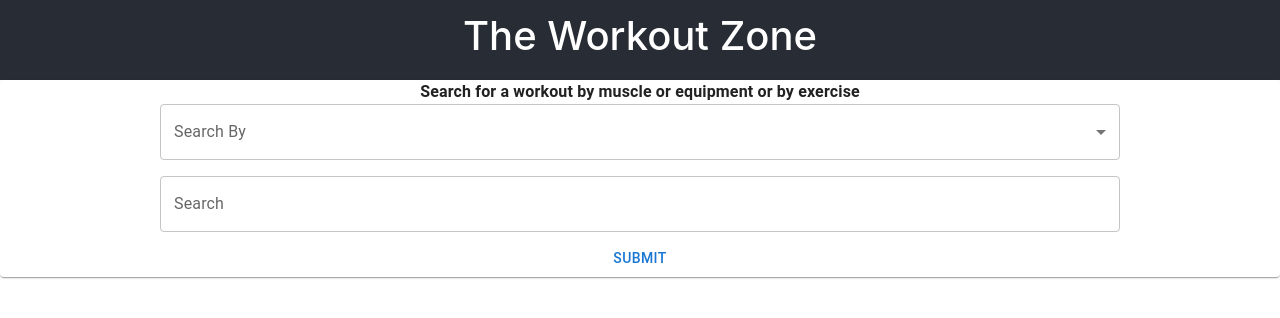
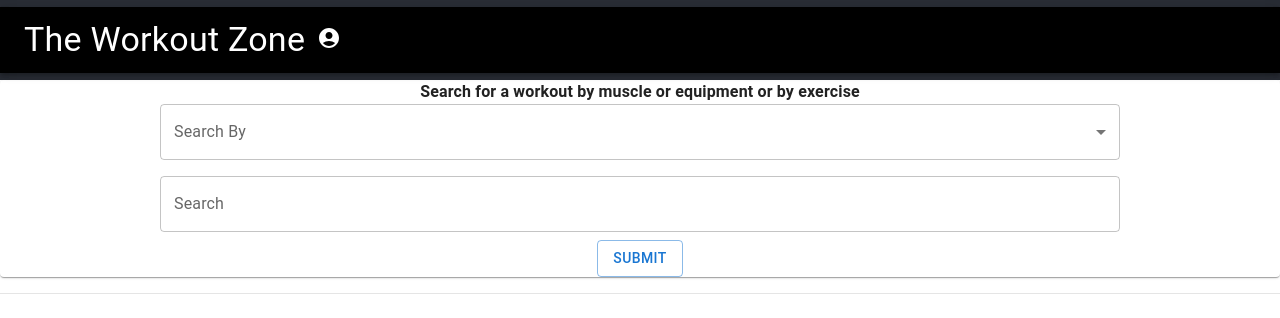
Before and after one commit to zznash24/Fitness-Tracker-Capstone, a React (Create React App) app in the folder fitness-tracker-frontend/: page / in a window 1280 px wide. Shown: the top 318 px of the page. Built offline with nearby package versions, Linux system fonts and the light colour scheme.

Commit message:
added a bunch of css and styling

```diff
--- a/fitness-tracker-frontend/src/App.js
+++ b/fitness-tracker-frontend/src/App.js
@@ -1,21 +1,20 @@
 import './App.css';
 import WorkoutApp from './Componenets/WorkoutApp';
 import Grid from '@mui/material/Grid';
+import Header from './Componenets/Header';
 
 function App() {
-
-
 
   return (
 
     <div className="App">
       <header className="App-header">
-        <h1>The Workout Zone</h1>
+        <Header />
       </header>
 
 
-      <Grid>
-      <WorkoutApp />
+      <Grid className='body-grid'>
+        <WorkoutApp />
       </Grid>
 
 
--- /dev/null
+++ b/fitness-tracker-frontend/src/Componenets/Footer.js
@@ -0,0 +1,13 @@
+import react from 'react';
+import Box from '@mui/material/Box';
+import Button from '@mui/material/Button';
+
+function Footer() {
+    return (
+        <Box className="Footer" >
+          <Button className='Save-Work' />
+        </Box>
+      )
+}
+
+export default Footer;
--- /dev/null
+++ b/fitness-tracker-frontend/src/Componenets/Header.js
@@ -0,0 +1,64 @@
+import React from 'react';
+import AppBar from '@mui/material/AppBar';
+import Toolbar from '@mui/material/Toolbar';
+import Typography from '@mui/material/Typography';
+import AccountCircle from '@mui/icons-material/AccountCircle';
+import IconButton from '@mui/material/IconButton';
+import MenuItem from '@mui/material/MenuItem';
+import Menu from '@mui/material/Menu';
+import '../styles/Header.css';
+
+function Header() {
+    const [anchorEl, setAnchorEl] = React.useState(null);
+
+    const handleClose = () => {
+        setAnchorEl(null);
+      };
+
+    const handleMenu = (event) => {
+        setAnchorEl(event.currentTarget);
+      };
+
+    return (
+        <AppBar className="Header" position="static">
+            <Toolbar className='Nav-bar'>
+                <Typography variant="h4" className="Header-logo">
+                    The Workout Zone
+                </Typography>
+
+                <IconButton
+                    size="large"
+                    aria-label="account of current user"
+                    aria-controls="menu-appbar"
+                    onClick={handleMenu}
+                    >
+                    <div className='User-Icon'>
+                        <AccountCircle />
+                    </div>
+                </IconButton>
+
+                <Menu
+                id="menu-appbar"
+                anchorEl={anchorEl}
+                anchorOrigin={{
+                  vertical: 'top',
+                  horizontal: 'right',
+                }}
+                keepMounted
+                transformOrigin={{
+                  vertical: 'top',
+                  horizontal: 'right',
+                }}
+                open={Boolean(anchorEl)}
+                onClose={handleClose}
+              >
+                <MenuItem onClick={handleClose}>My Account</MenuItem>
+                <MenuItem onClick={handleClose}>Logout</MenuItem>
+              </Menu>
+
+            </Toolbar>
+        </AppBar>
+    )
+}
+
+export default Header;
--- a/fitness-tracker-frontend/src/Componenets/Results.js
+++ b/fitness-tracker-frontend/src/Componenets/Results.js
@@ -11,7 +11,6 @@ import Typography from "@mui/material/Typography";
 import ExpandMoreIcon from '@mui/icons-material/ExpandMore';
 import Button from '@mui/material/Button';
 import Box from '@mui/material/Box';
-import Icon from '@mui/material/Icon';
 import "../styles/Results.css";
 
 const ExpandMore = styled((props) => {
--- a/fitness-tracker-frontend/src/Componenets/WorkSearch.js
+++ b/fitness-tracker-frontend/src/Componenets/WorkSearch.js
@@ -29,7 +29,7 @@ function WorkoutSearch(props) {
                 <TextField value={props.values.searchTerm} onChange={props.handleChange} name="searchTerm" label="Search" />
                 </FormControl>
                 <br />
-                <Button type="submit" onClick={(event) => {
+                <Button className='sub-button' type="submit" variant='outlined' onClick={(event) => {
                     event.preventDefault();
                     props.handleSubmit(props.values, props.searchByHolder, props.searchTermHolder);
                 }}>Submit</Button>
--- a/fitness-tracker-frontend/src/Componenets/WorkoutApp.js
+++ b/fitness-tracker-frontend/src/Componenets/WorkoutApp.js
@@ -4,6 +4,8 @@ import searchTerms from '../Hooks/searchTerms';
 import SearchWork from '../Hooks/SearchWork';
 import Listresult from "./resultList";
 import PageN from './Pages';
+import Footer from './Footer';
+import '../styles/WorkoutApp.css';
 
 
 
@@ -43,7 +45,9 @@ return (
         <div>
             {resultList}
         </div>
+        <hr />
         {pagination}
+        <Footer />
     </div>
   );
 }
--- a/fitness-tracker-frontend/src/Hooks/SearchWork.js
+++ b/fitness-tracker-frontend/src/Hooks/SearchWork.js
@@ -5,7 +5,7 @@ const startSearchTerms = {
   searchBy: "",
 };
 
-export default search => {
+function SearchWork() {
     const [result, setResult] = useState([]);
     const [searchTags, setSearchTags] = useState(startSearchTerms);
     const [show, setShow] = useState(false);
@@ -43,3 +43,5 @@ export default search => {
 
   return [result, searchTags, show, handleSubmitFunc];
 }
+
+export default SearchWork;
--- /dev/null
+++ b/fitness-tracker-frontend/src/styles/Header.css
@@ -0,0 +1,9 @@
+.Nav-bar {
+    background-color: black;
+    text-align: center;
+}
+
+.User-Icon {
+    color: white;
+
+}
--- /dev/null
+++ b/fitness-tracker-frontend/src/styles/WorkoutApp.css
@@ -0,0 +1,5 @@
+/* .body-grid {
+  background-image: url('../Images/Carbon-bg.jpeg');
+  background-size: cover;
+  height: 100vh;
+} */
```
Also changed, not shown: fitness-tracker-frontend/src/App.css (+7 -0 lines).
